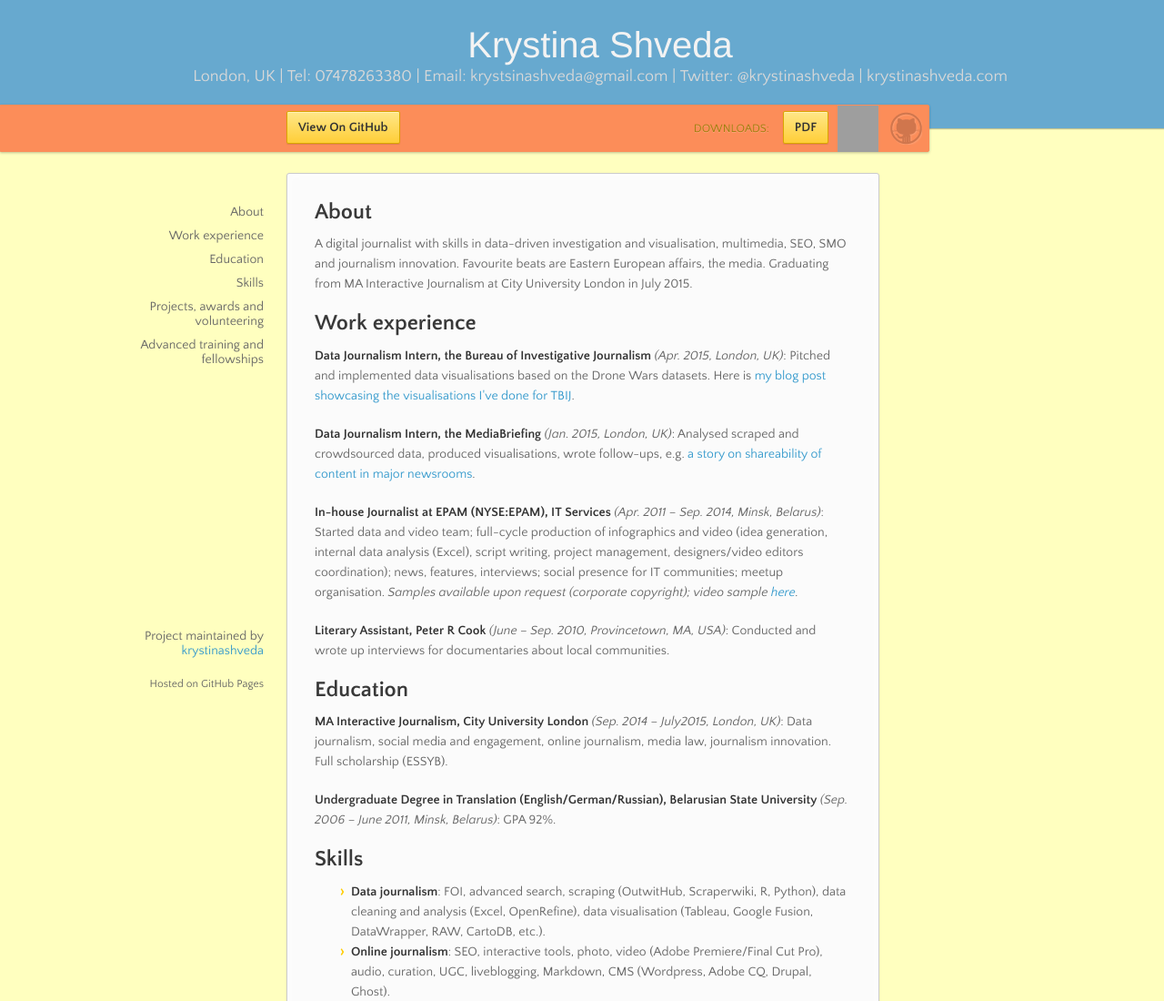
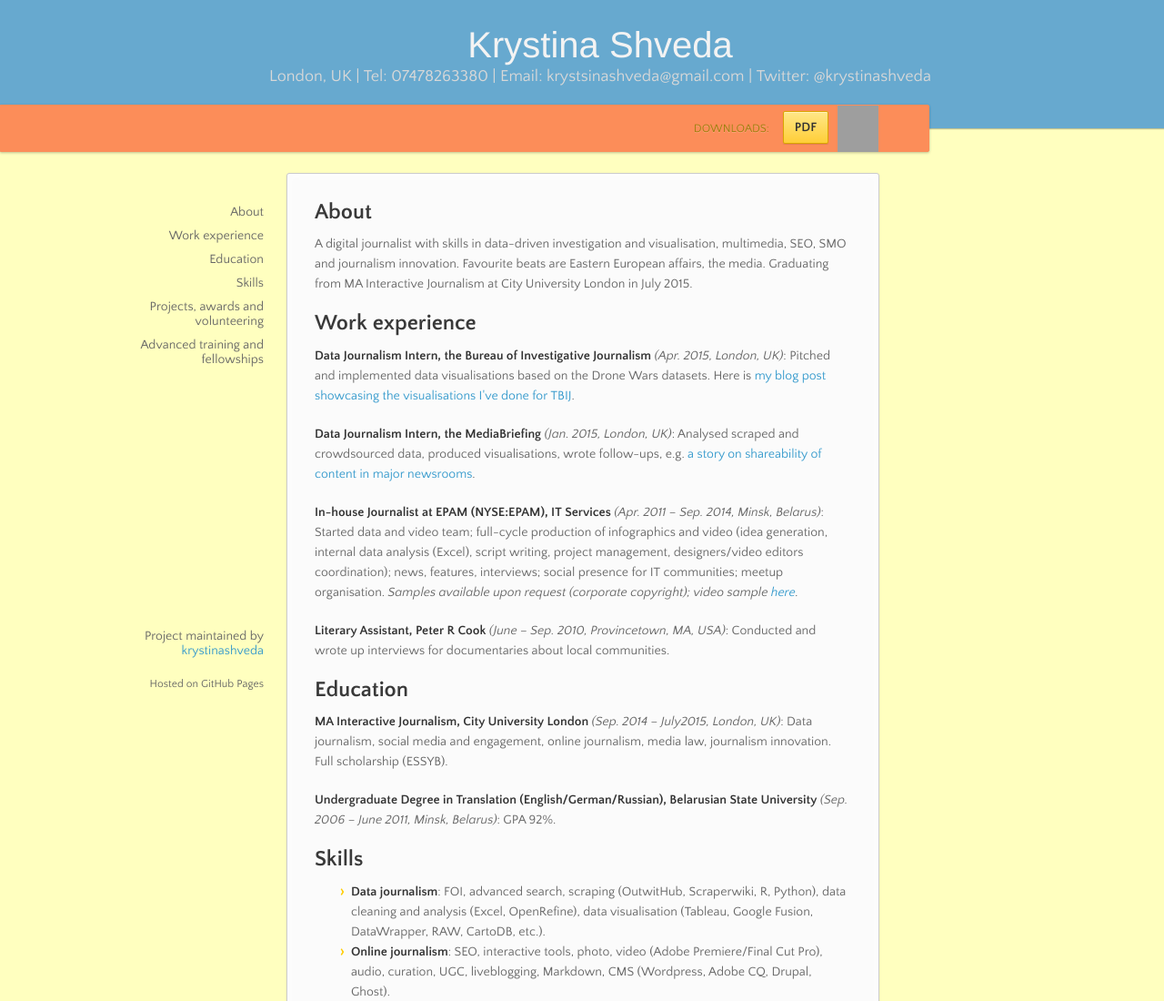
Before and after one commit to krystinashveda/new-cv, a plain HTML site: page index.html in a window 1280 px wide. Shown: the top 1100 px of the page at 91% size. Drawn offline with nearby package versions, Linux system fonts and the light colour scheme; grey boxes are pictures that could not be loaded.

Commit message:
deleted icons

```diff
--- a/index.html
+++ b/index.html
@@ -18,13 +18,11 @@
 
       <header>
         <h1>Krystina Shveda</h1>
-        <p>London, UK | Tel: 07478263380 | Email: krystsinashveda@gmail.com | Twitter: @krystinashveda | krystinashveda.com</p>
+        <p>London, UK | Tel: 07478263380 | Email: krystsinashveda@gmail.com | Twitter: @krystinashveda</p>
       </header>
 
       <div id="banner">
-        <span id="logo"></span>
 
-        <a href="https://github.com/krystinashveda/new-cv" class="button fork"><strong>View On GitHub</strong></a>
         <div class="downloads">
           <span>Downloads:</span>
           <ul>
```
